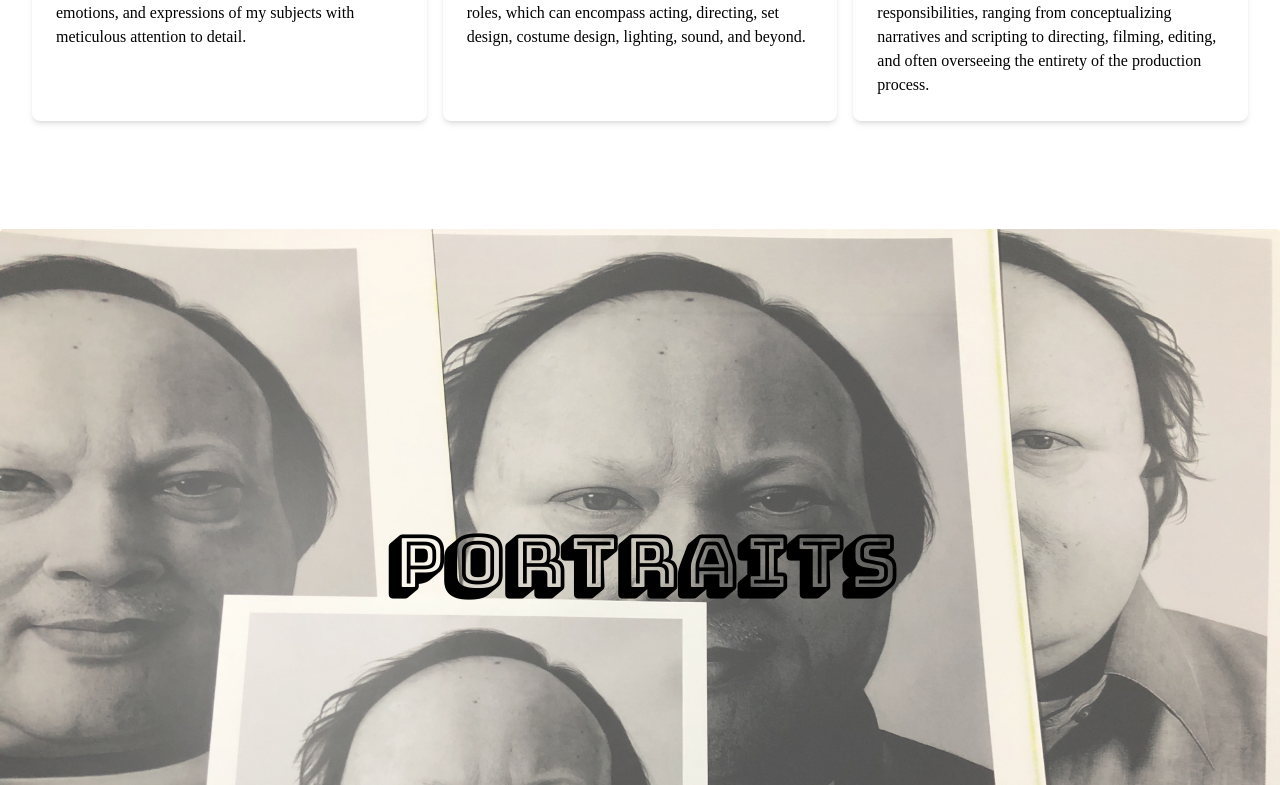
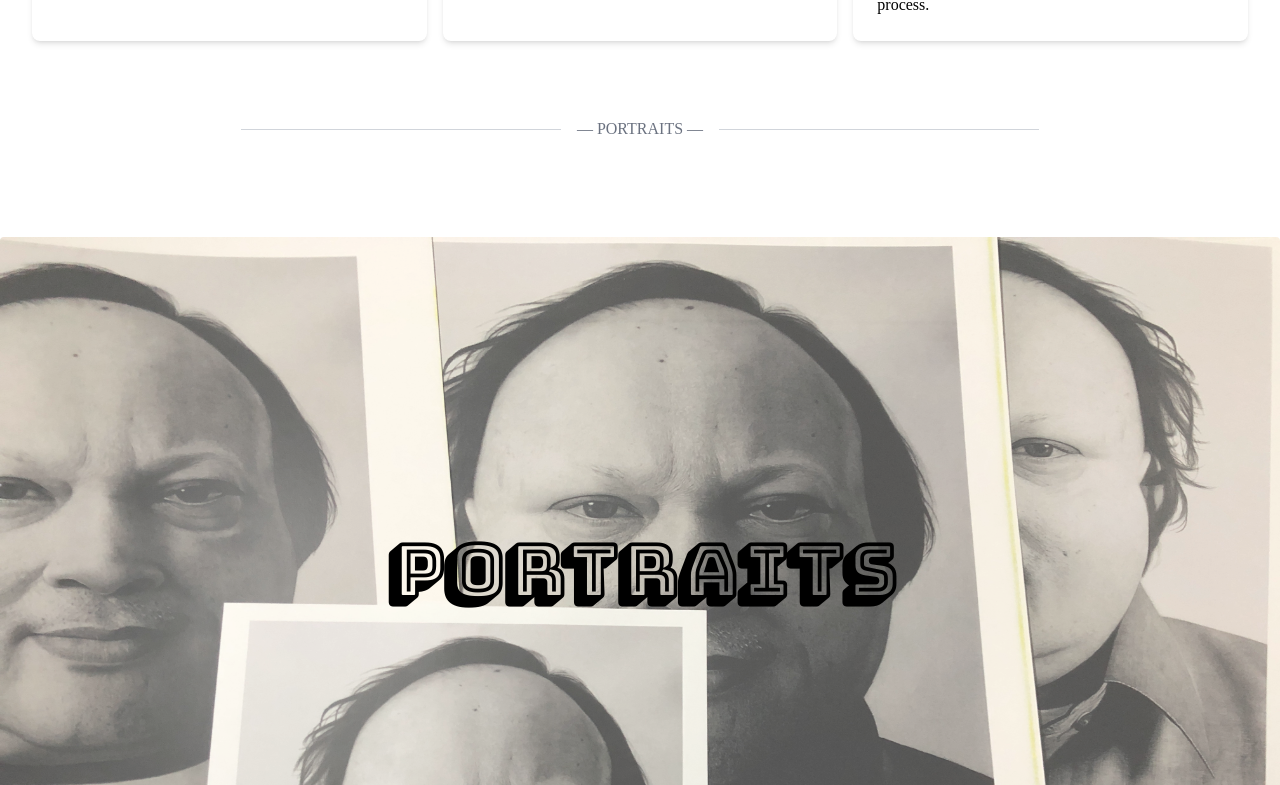
Before and after one commit to bharatraj1508/Portfolio-RahulShukla, a React (Vite) app: page / in a window 1280 px wide. Shown: the part 1475-2260 px from the top of the page. Built offline with nearby package versions, Linux system fonts and the light colour scheme; a web font is replaced by a local one.

Commit message:
improved

```diff
--- a/src/components/Home.tsx
+++ b/src/components/Home.tsx
@@ -20,7 +20,7 @@ const Home = () => {
     <>
       <div id="home" className="relative hidden md:block">
         <img
-          className="rounded shadow-xl md:w-screen md:h-screen"
+          className="rounded shadow-xl md:w-screen md:h-full"
           src={HomeImage}
           alt=""
         />
--- a/src/components/Portraits.tsx
+++ b/src/components/Portraits.tsx
@@ -51,6 +51,11 @@ const Portraits = () => {
   return (
     <>
       <div id="portraits">
+        <div className="flex items-center justify-center my-8">
+          <div className="border-t border-gray-300 w-1/4"></div>
+          <p className="mx-4 text-gray-500">— PORTRAITS —</p>
+          <div className="border-t border-gray-300 w-1/4"></div>
+        </div>
         <div className=" md:h-screen flex justify-center items-center">
           <img
             className="rounded shadow-xl w-full h-full md:mt-32 opacity-70"
--- a/src/components/Theatre.tsx
+++ b/src/components/Theatre.tsx
@@ -50,6 +50,11 @@ const Theatre = () => {
   return (
     <>
       <div id="theatre" className="h-screen mt-32">
+        <div className="flex items-center justify-center my-8">
+          <div className="border-t border-gray-300 w-1/4"></div>
+          <p className="mx-4 text-gray-500">— THEATRE —</p>
+          <div className="border-t border-gray-300 w-1/4"></div>
+        </div>
         <div className=" md:h-screen flex justify-center items-center overflow-hidden">
           <img
             className="rounded shadow-xl w-screen md:h-screen opacity-80 object-cover"
@@ -72,7 +77,7 @@ const Theatre = () => {
           </div>
         </div>
 
-        <div className="grid grid-cols-2 md:grid-cols-4 gap-4 md:gap-8 px-8 md:px-12 m-6">
+        <div className="grid grid-cols-2 md:grid-cols-4 gap-4 md:gap-8 md:px-12 mx-4">
           {imagesTheatre.map(({ id, imagePath }) => (
             <div
               key={id}
```
